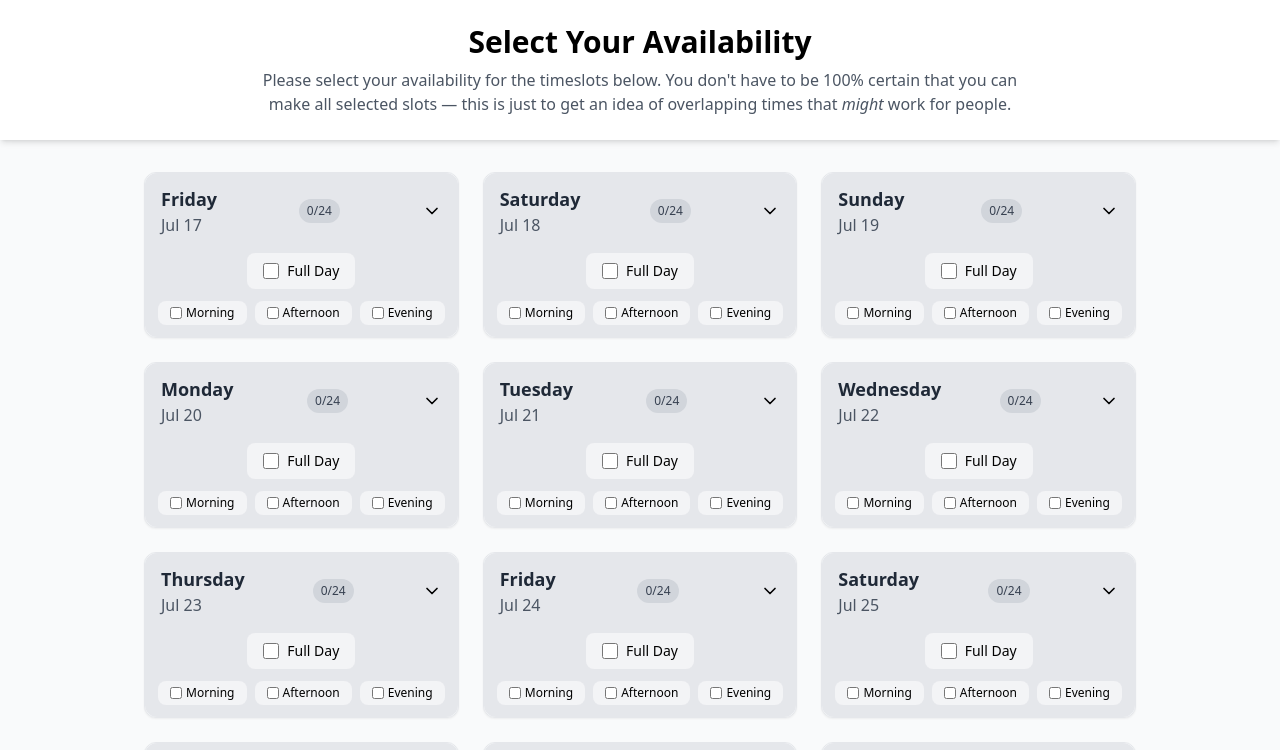
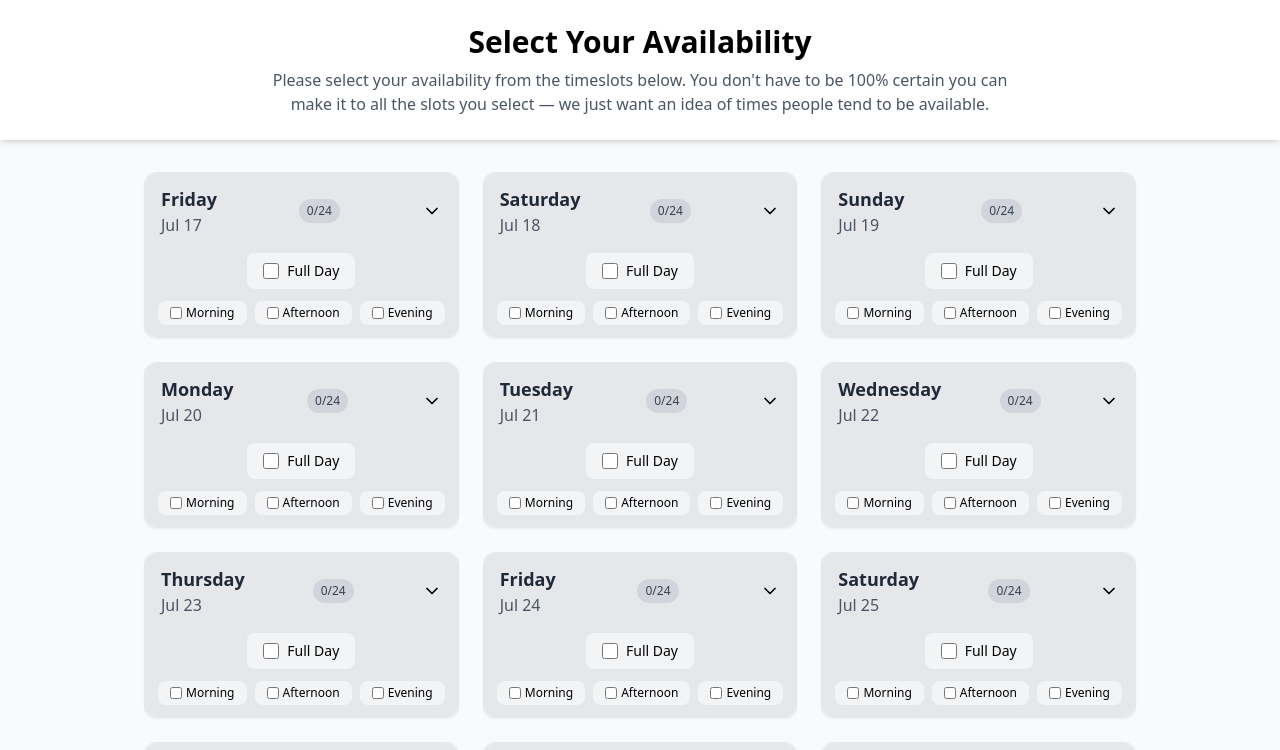
Before and after one commit to jazzorpheus/jof-scheduler, a React (Vite) app: page / in a window 1280 px wide. Shown: the top 750 px of the page. Built offline with nearby package versions, Linux system fonts and the light colour scheme.

Commit message:
reword + shorten AvailabilityPageHeader instructions

```diff
--- a/src/pages/AvailabilityPage.jsx
+++ b/src/pages/AvailabilityPage.jsx
@@ -27,9 +27,9 @@ export default function AvailabilityPage({
     <div className="min-h-screen bg-gray-50">
       {/* HEADER */}
       <PageHeader title="Select Your Availability">
-        Please select your availability for the timeslots below. You don't have
-        to be 100% certain that you can make all selected slots — this is just
-        to get an idea of overlapping times that <i>might</i> work for people.
+        Please select your availability from the timeslots below. You don't have
+        to be 100% certain you can make it to all the slots you select — we just
+        want an idea of times people tend to be available.
       </PageHeader>
 
       {/* MAIN CONTENT */}
```
